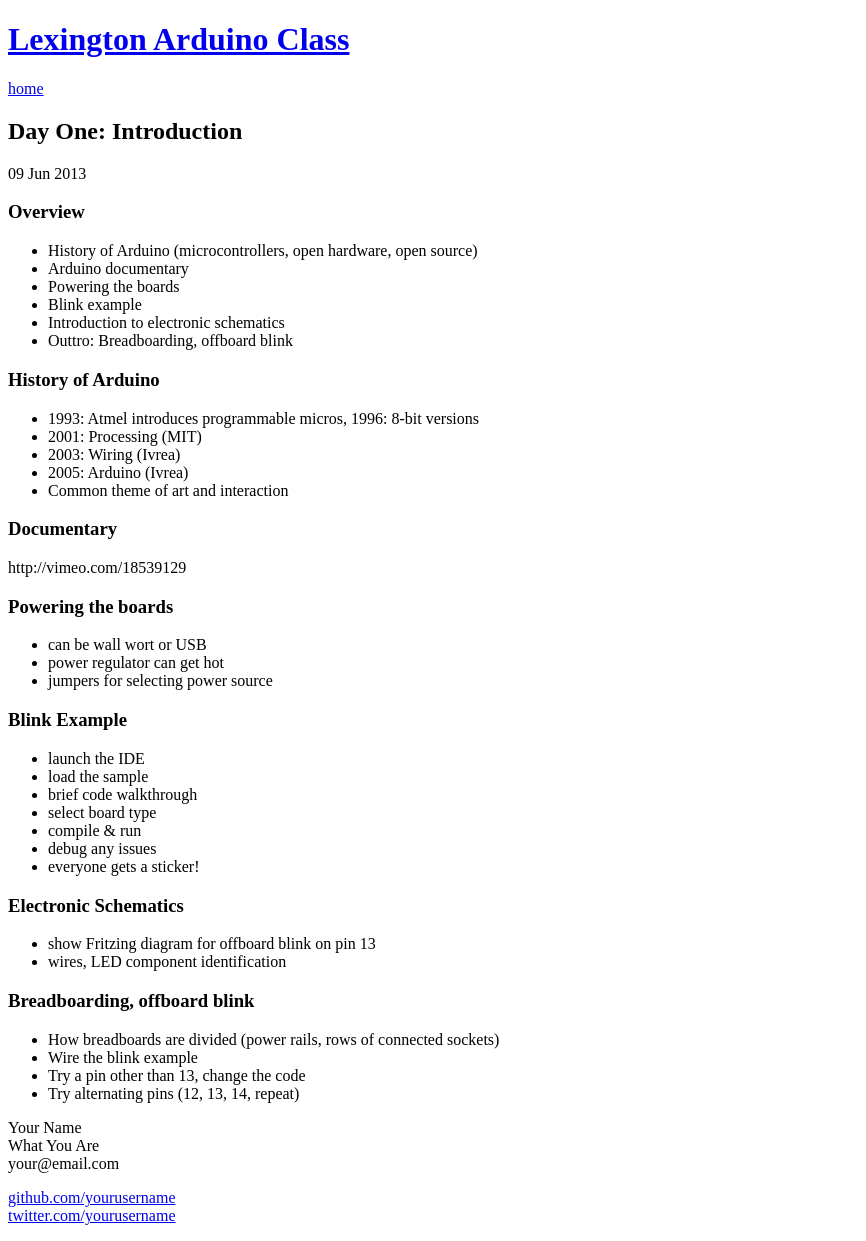
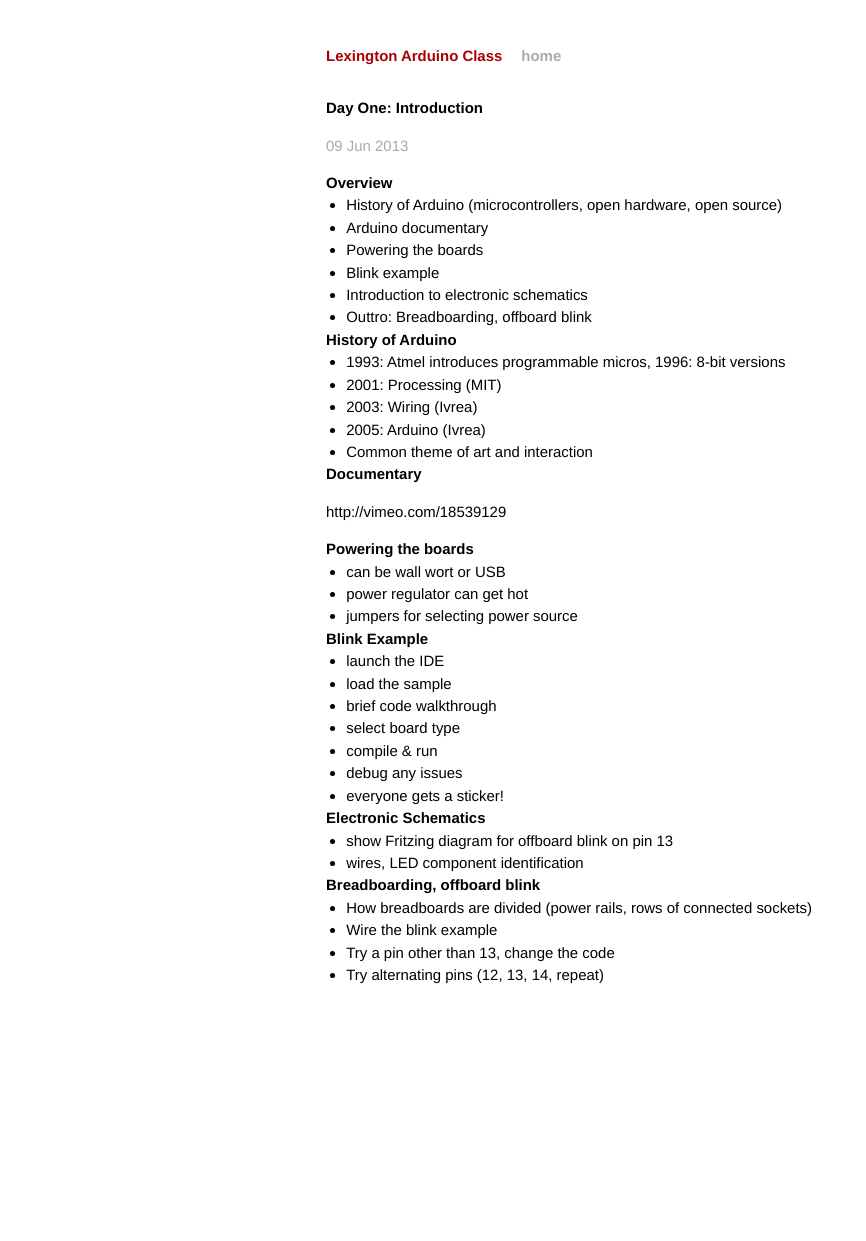
Before and after one commit to collexion/arduinoclass, a Jekyll site: the page built from _posts/2013-06-09-Day-one-introduction.markdown, in a window 1280 px wide. Shown: the whole page, without its empty margins (0-866 px from the left). Built offline with Jekyll 4.4.1, drawn with Linux system fonts in a browser that asks for light colours; after the commit the page ends 987 px from its top, so only the background shows below that.

Commit message:
Css path fix, remove contact from class pages.

```diff
--- a/_layouts/default.html
+++ b/_layouts/default.html
@@ -7,10 +7,10 @@
         <meta name="viewport" content="width=device-width">
 
         <!-- syntax highlighting CSS -->
-        <link rel="stylesheet" href="arduinoclass/css/syntax.css">
+        <link rel="stylesheet" href="/arduinoclass/css/syntax.css">
 
         <!-- Custom CSS -->
-        <link rel="stylesheet" href="arduinoclass/css/main.css">
+        <link rel="stylesheet" href="/arduinoclass/css/main.css">
 
     </head>
     <body>
@@ -24,21 +24,6 @@
 
                 {{ content }}
 
-            <div class="footer">
-              <div class="contact">
-                <p>
-                  Your Name<br />
-                  What You Are<br />
-                  your@email.com
-                </p>
-              </div>
-              <div class="contact">
-                <p>
-                  <a href="http://github.com/yourusername/">github.com/yourusername</a><br />
-                  <a href="http://twitter.com/yourusername/">twitter.com/yourusername</a><br />
-                </p>
-              </div>
-            </div>
           </div>
         </div> <!-- /container -->
 
```
